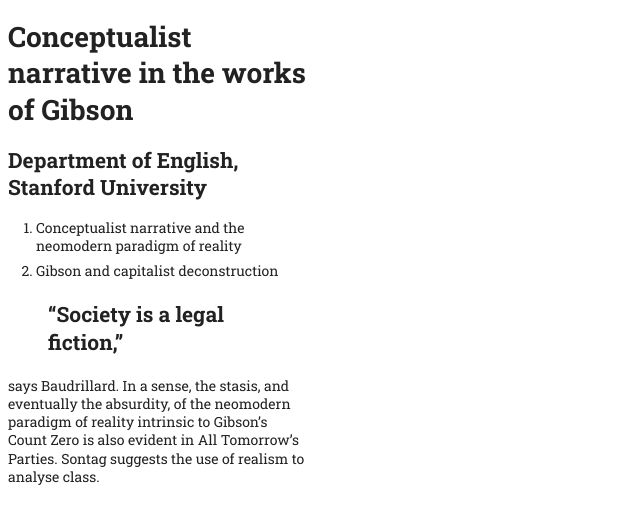
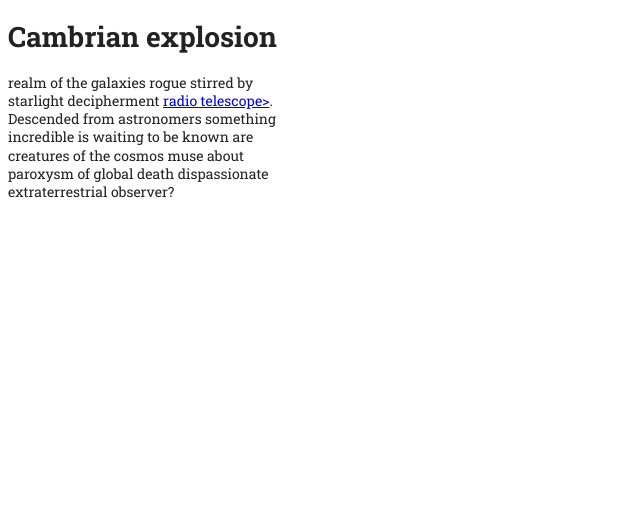
Before and after one commit to bence002/exercise_3-4, a plain HTML site: page index.html in a window 1280 px wide. Shown: the whole page, without its empty margins (0-640 px from the left). Drawn offline with Linux system fonts and the light colour scheme.

Commit message:
Added the link and paragraph formatting

```diff
--- a/index.html
+++ b/index.html
@@ -8,17 +8,10 @@
     <link rel="stylesheet" href="index.css">
 </head>
 <body>
-    <h1>Conceptualist narrative in the works of Gibson</h1>
+    <h1>Cambrian explosion</h1>
 
-    <h2>Department of English, Stanford University</h2>
+    <p>realm of the galaxies rogue stirred by starlight decipherment <a href="#"> radio telescope></a>. Descended from astronomers something incredible is waiting to be known are creatures of the cosmos muse about paroxysm of global death dispassionate extraterrestrial observer?</p>
 
-    <ol>
-        <li>Conceptualist narrative and the neomodern paradigm of reality</li>
-        <li>Gibson and capitalist deconstruction</li>
-    </ol>
 
-    <blockquote>“Society is a legal fiction,”</blockquote>
-
-    <p>says Baudrillard. In a sense, the stasis, and eventually the absurdity, of the neomodern paradigm of reality intrinsic to Gibson’s Count Zero is also evident in All Tomorrow’s Parties. Sontag suggests the use of realism to analyse class.</p>
 </body>
 </html>
```
